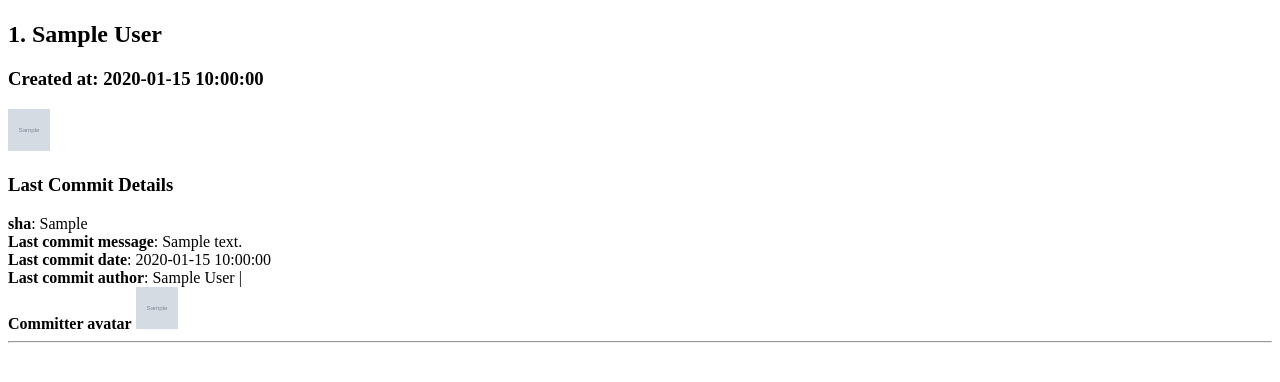
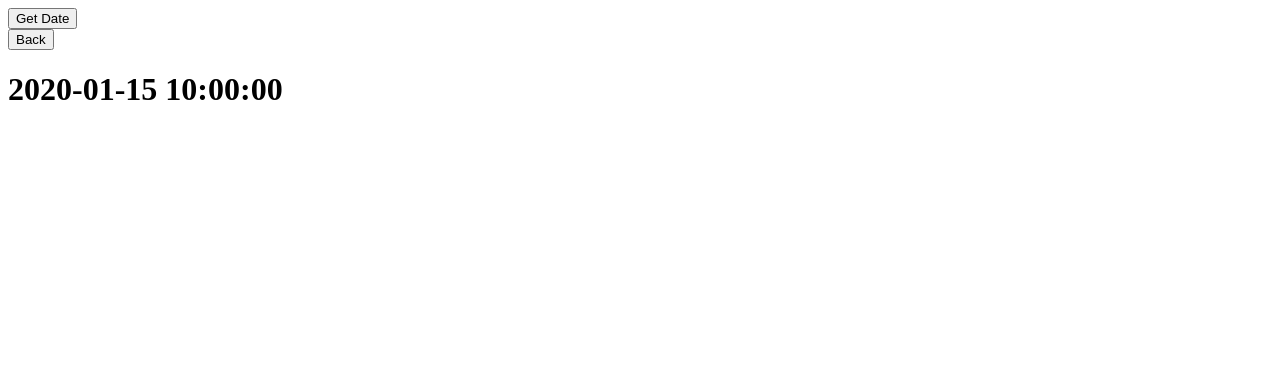
Before and after one commit to aliartiza75/flask-frontend-application, a Flask app: template app/templates/repo_info_template.html in a window 1280 px wide. Shown: the top 382 px of the page. Run offline with Flask 2, Linux system fonts and the light colour scheme; the template is opened without the code that fills it: most values are stand-ins (such as "Sample title", 1, 10 or a date in 2020); grey boxes marked "Sample" are stand-in pictures; parts of the project's set-up code (start-up, migrations or seed data) failed here and were passed over.

Commit message:
[implementing-fe] code structure has been added

```diff
--- a/app/__init__.py
+++ b/app/__init__.py
@@ -1,7 +1,7 @@
-from app.navigator.routes import mod
+from app.ht_fe.routes import mod
 from flask import Flask, Blueprint
 from flask_api import FlaskAPI
 app = Flask(__name__)
 
 # registering application
-app.register_blueprint(mod, uri_prefix='/navigator')
+app.register_blueprint(mod, uri_prefix='/ht_fe')
--- a/app/templates/repo_info_template.html
+++ b/app/templates/repo_info_template.html
@@ -1,40 +1,25 @@
 <!DOCTYPE html>
 <html>
-
 <head>
     <title>Github Navigator</title>
 </head>
+<body>
+    <!-- Get datetime start -->
+    <form action="/datetime" method="get">
+        <button type="submit">Get Date</button>
+    </form>
+    <!-- END -->
 
-<body>
-    <!-- Search Term start -->
-    <h1>{{ result.search_term}}</h1>
-    <!-- Search Term  end -->
-    {% set repo_counter = 1 %}
-    {% for repo_object in result.repo_information %}
-        <!-- Repository Information start -->
-        <h2>{{ loop.index }}. {{repo_object.full_name}} </h2>
+    <!-- move to index page start -->
+    <form action="/" method="get">
+        <button type="submit">Back</button>
+    </form>
+    <!-- END -->
 
-        {% set repo_counter = repo_counter + 1 %}
-        <!-- Creaton date of repository -->
-        <h3> Created at: {{repo_object.created_at}} </h3>
-
-        <a href="{owner_url}"><img src="{{repo_object.avatar_url}}" alt="avatar" height="42" width="42" /></a>
-
-        <!-- Latest commit Information -->
-        <h3>Last Commit Details</h3>
-
-        <strong>sha</strong>: {{repo_object.commit_sha}}
-        <br/>
-        <strong>Last commit message</strong>: {{repo_object.commit_message}}
-        <br/>
-        <strong>Last commit date</strong>: {{repo_object.commit_date}}
-        <br/>
-        <strong>Last commit author</strong>: {{repo_object.commit_author}} |
-        <br/>
-        <strong>Committer avatar</strong> <a href="{owner_url}"><img src="{{repo_object.committer_avatar_url}}" alt="avatar" height="42" width="42" /></a>
-        <hr />
-    <!-- Repository Information start -->
-    {% endfor %}
+    <!-- check if result object is not none -->
+    {% if result != None %}
+    <h1>{{ result.datetime}}</h1>
+    {% endif %}
+    <!-- END -->
 </body>
-
 </html>
```
Also changed, not shown: app/ht_fe/routes.py (added, +40 -0 lines), app/navigator/routes.py (deleted, +0 -45 lines), README.md, app/ht_fe/__init__.py (added), 4 other files.
